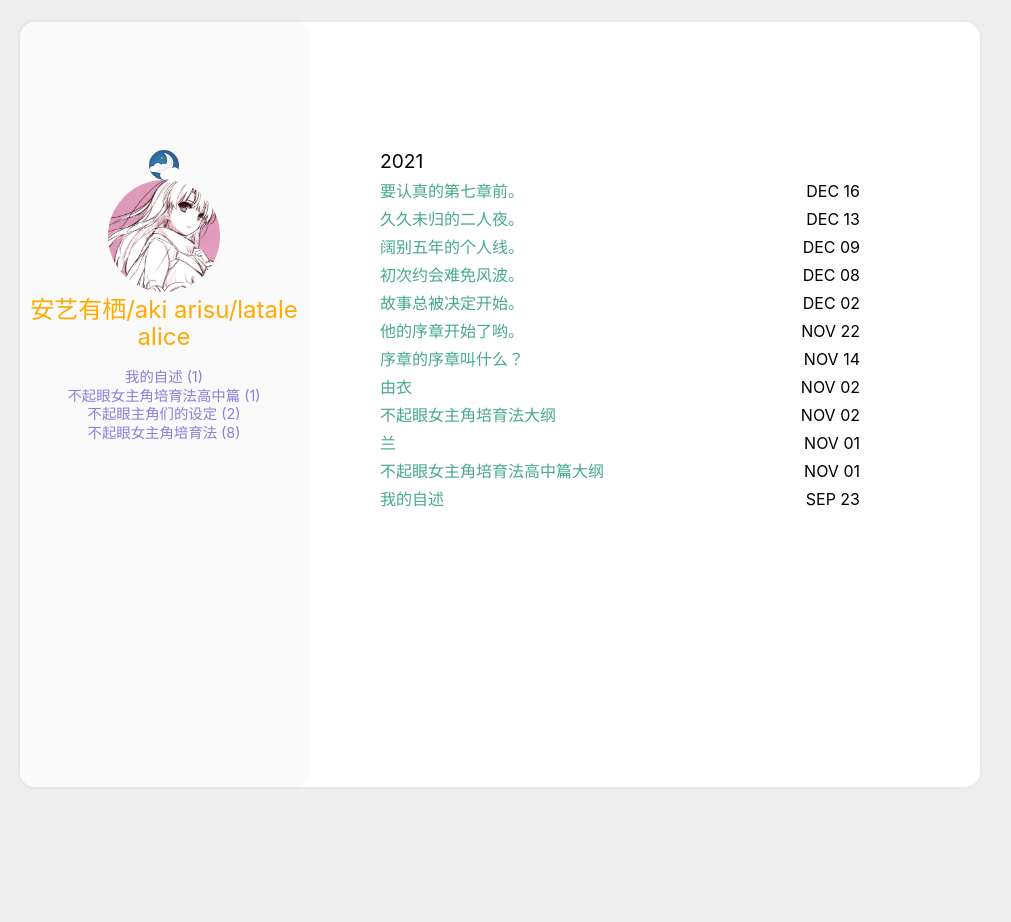
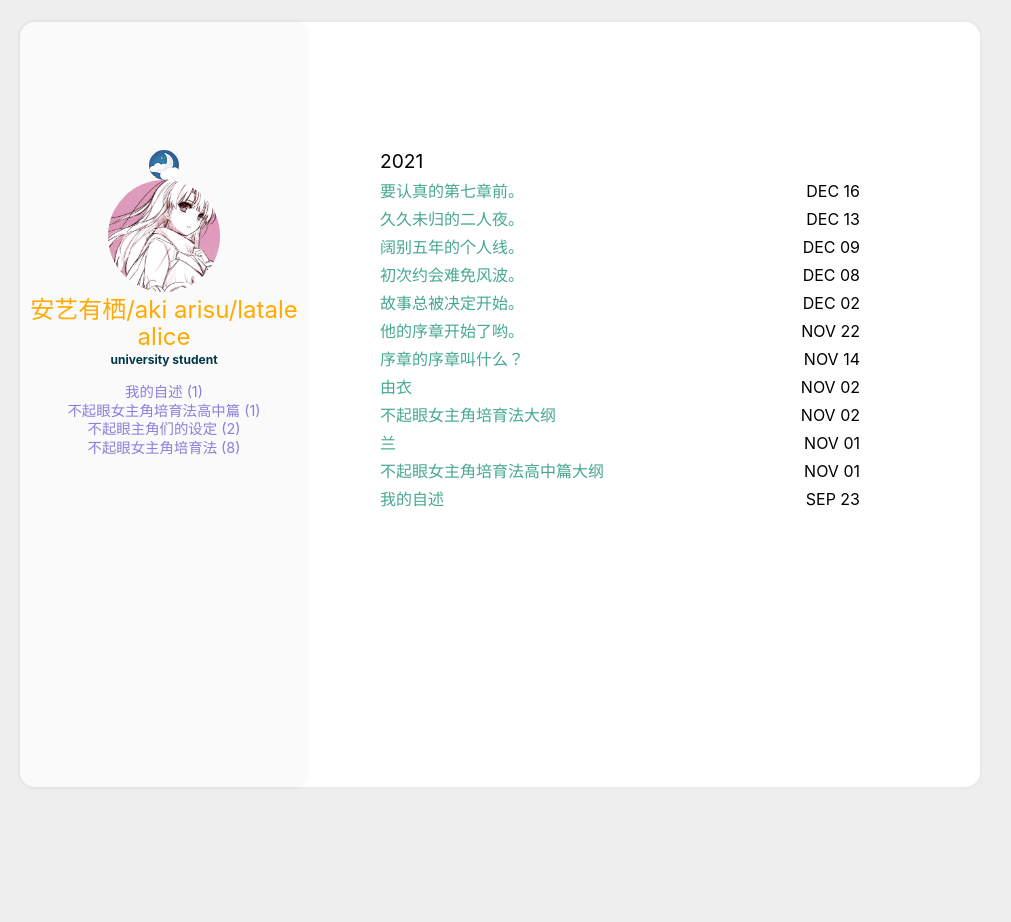
Before and after one commit to latalealice/latalealice.github.io, a Jekyll site: the page built from index.html, in a window 1280 px wide. Shown: the whole page, without its empty margins (140-1151 px from the left). Built offline with Jekyll 4.4.1, drawn with Linux system fonts in a browser that asks for light colours.

Commit message:
Update _config.yml

```diff
--- a/_config.yml
+++ b/_config.yml
@@ -34,7 +34,7 @@ user:
   name: 安艺有栖/aki arisu/latale alice
   pic: /assets/img/katou_megumi0.jpg
   picAlt: "catbook"
-  job:
+  job: university student
   aboutme: #true # comment this out if you don't need the 'about' page.
 
 exclude:
```
